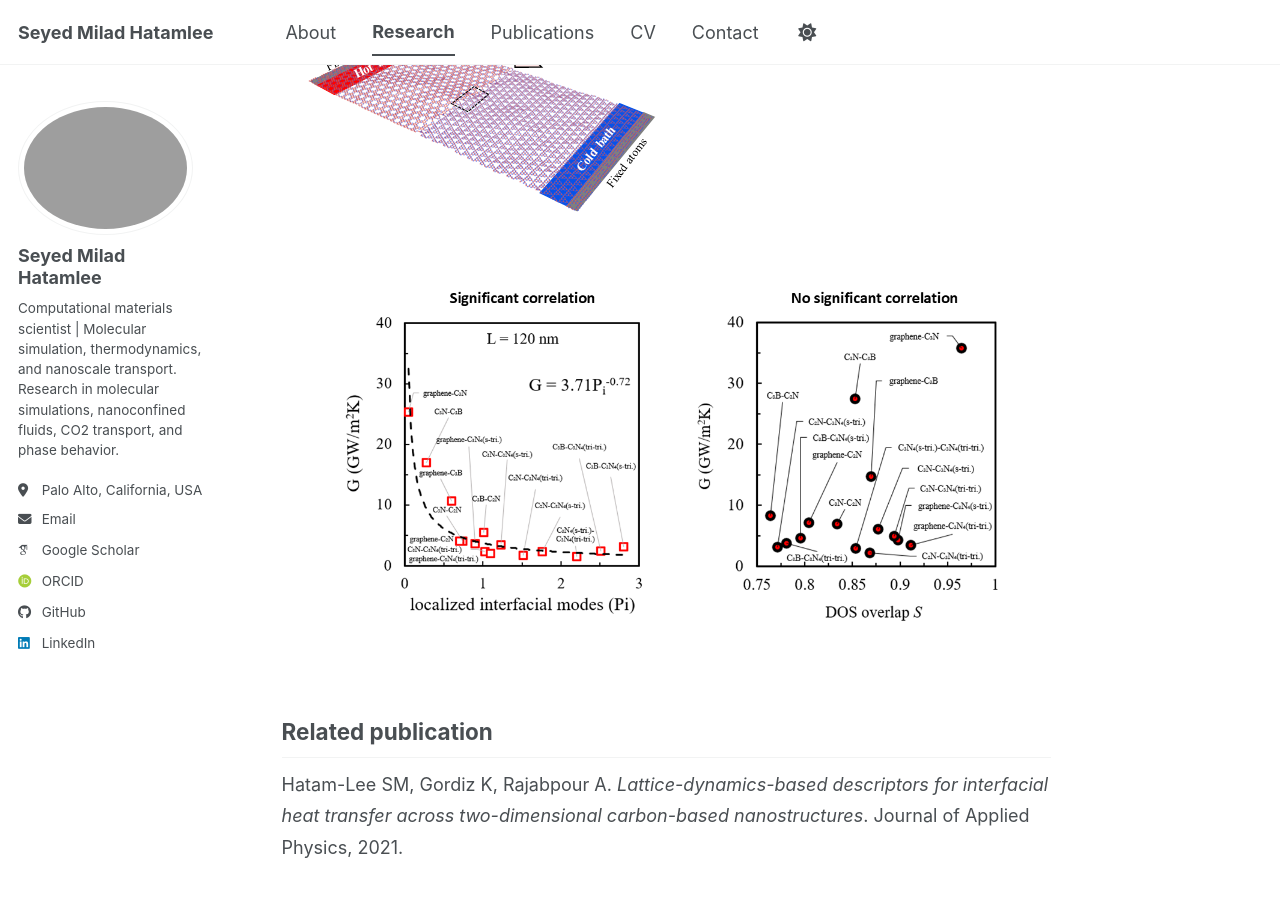
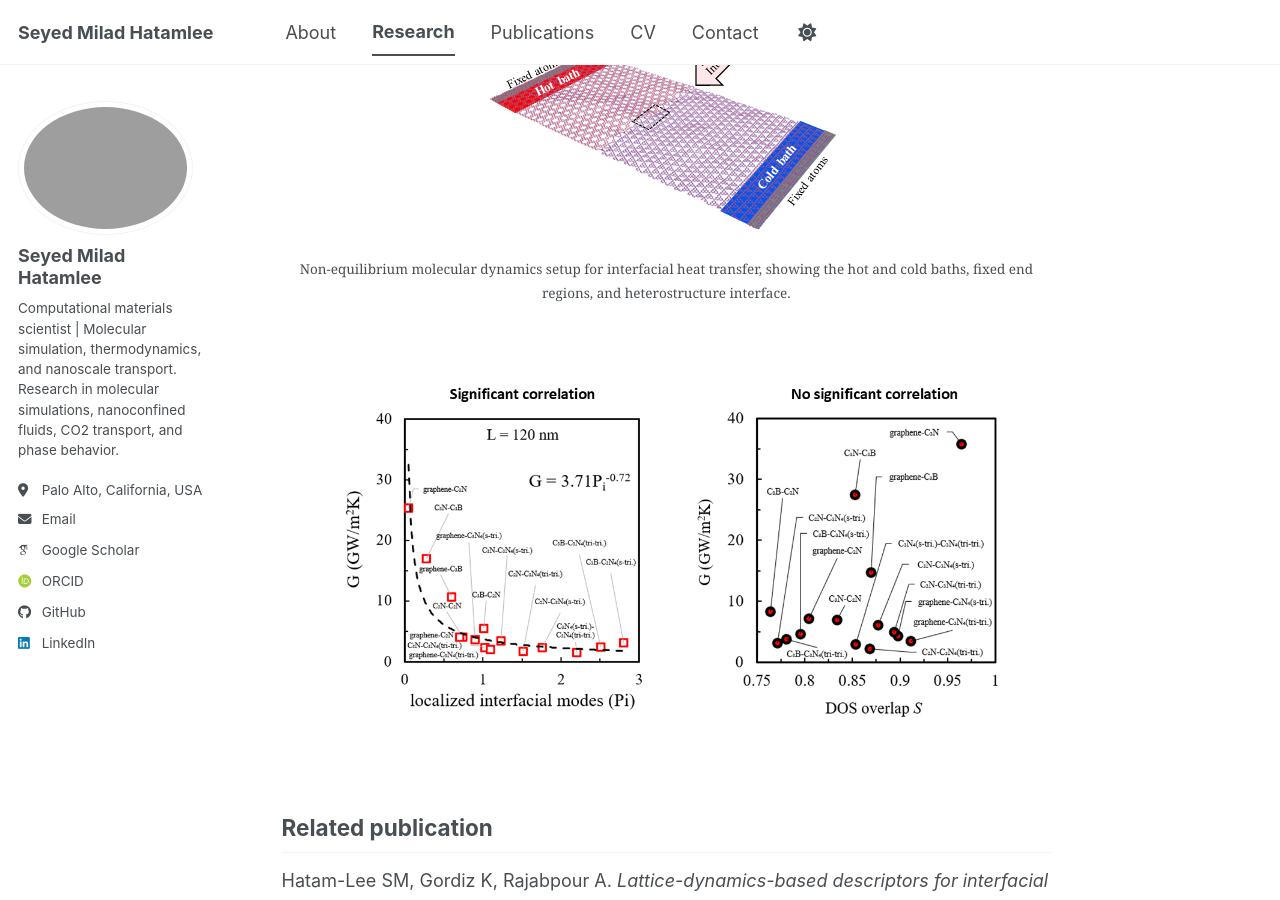
Before and after one commit to miladhtml/miladhatamlee.github.io, a Jekyll site: the page built from _pages/research/2D_Hetero.md, in a window 1280 px wide and 900 px high, scrolled down 551 px. Built offline with Jekyll 4.4.1, drawn with Linux system fonts in a browser that asks for light colours; some web fonts are replaced; a script bundle is joined from its source files by our own code; library files that are not in the unit come from our copies.

Commit message:
Center heterostructure simulation schematic and add explanatory caption

```diff
--- a/_pages/research/2D_Hetero.md
+++ b/_pages/research/2D_Hetero.md
@@ -15,7 +15,10 @@ I investigated interfacial thermal conductance across **15 carbon-based heterost
 - Examined vibrational coupling and localized interfacial modes.
 - Found that localized interfacial vibrational modes provide a stronger descriptor of thermal conductance than phonon density-of-states overlap alone.
 
-![Carbon-based interfaces]({{ '/_pages/images/Figs_inter.png' | relative_url }})
+<figure style="display: block; text-align: center;">
+  <img src="{{ '/_pages/images/Figs_inter.png' | relative_url }}" alt="Simulation cell with hot and cold thermal baths, fixed atoms at the ends, and a heterostructure interface." class="align-center" style="width: auto;">
+  <figcaption>Non-equilibrium molecular dynamics setup for interfacial heat transfer, showing the hot and cold baths, fixed end regions, and heterostructure interface.</figcaption>
+</figure>
 
 
 ![Carbon-based interfaces]({{ '/_pages/images/fig_hetero.png' | relative_url }})
```
